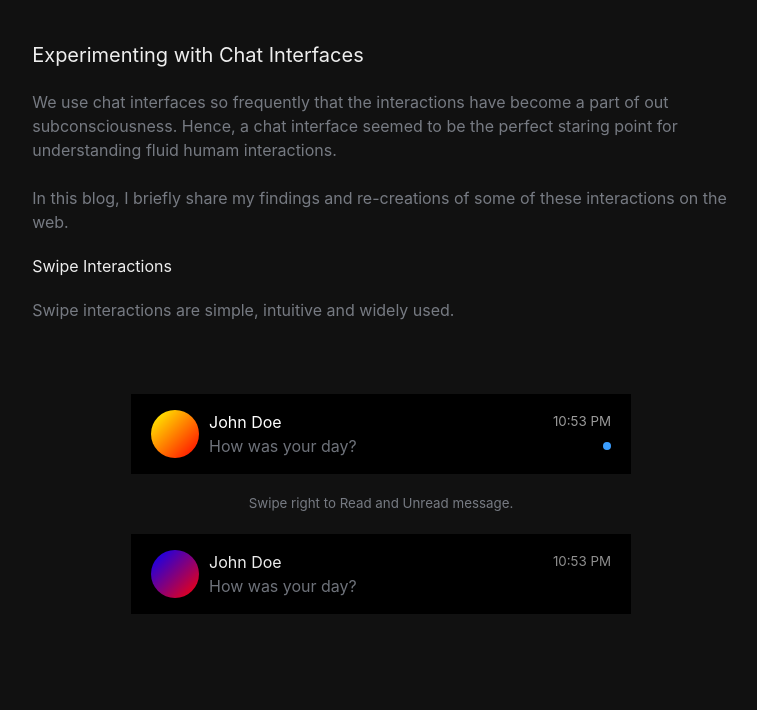
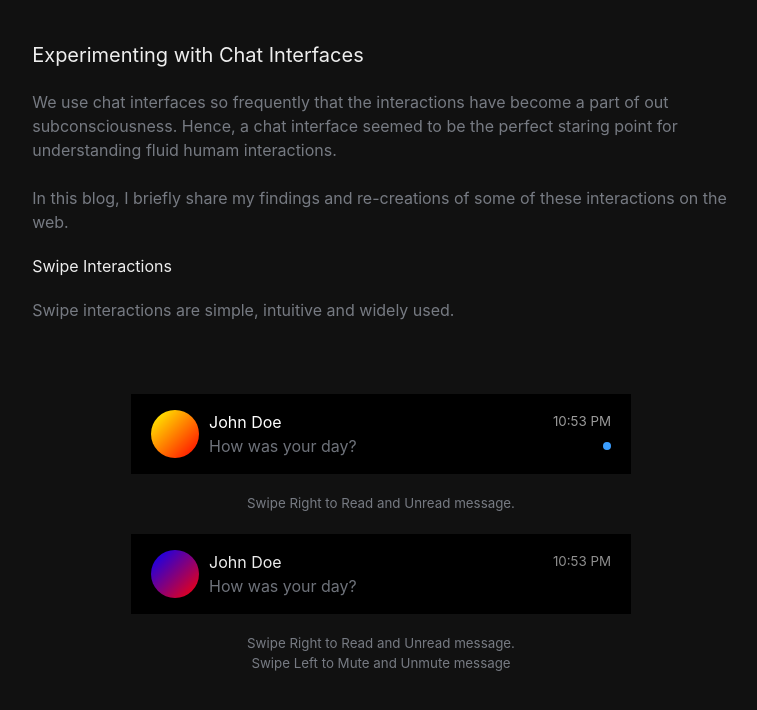
Before and after one commit to harsh-1923/ui-scrible, a React (Vite) app in the folder client/: page /components/chat-interfaces in a window 1280 px wide. Shown: the top 710 px of the page, without its empty margins (259-1016 px from the left). Built offline with nearby package versions, Linux system fonts and the light colour scheme; the HTML template or start-up script is replaced by a standard one.

Commit message:
label add

```diff
--- a/client/src/Pages/Demo/ChatInterfaces/ChatInterfaces.jsx
+++ b/client/src/Pages/Demo/ChatInterfaces/ChatInterfaces.jsx
@@ -94,10 +94,15 @@ const ChatInterfaces = () => {
       <br />
       <ChatVariant1 />
       <small className="demo-label">
-        Swipe right to Read and Unread message.
+        Swipe Right to Read and Unread message.
       </small>
 
       <ChatVariantV2 />
+
+      <small className="demo-label">
+        Swipe Right to Read and Unread message. <br />
+        Swipe Left to Mute and Unmute message
+      </small>
 
       {/* <ChatVariantV3 /> */}
 
```
